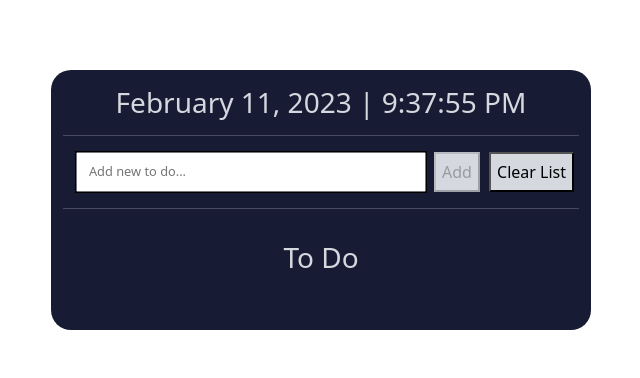
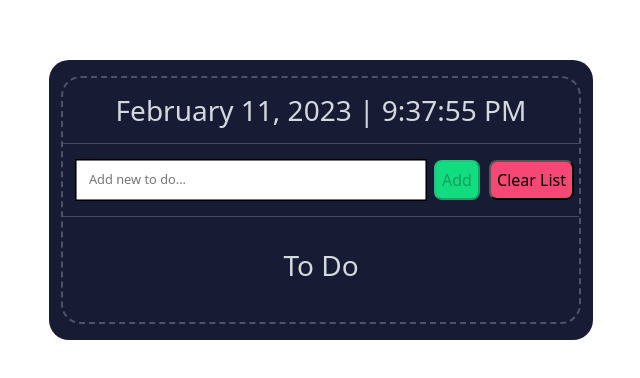
Before and after one commit to rossiny-o/ToDoListApp, a React (Create React App) app: page / in a window 1280 px wide. Shown: the part 200-578 px from the top of the page, without its empty margins (319-959 px from the left). Built offline with nearby package versions, Linux system fonts and the light colour scheme.

Commit message:
new design 3

```diff
--- a/src/App.css
+++ b/src/App.css
@@ -4,34 +4,36 @@ body{
   align-items:center;
   justify-content: center;
   min-height: 100vh;
-
+  font-family: 'Franklin Gothic Medium', 'Arial Narrow', Arial, sans-serif;
 }
-
-/* *{
-  outline: 1px dashed red;
-} */
 
 
 .container {
 	padding: 1em;
 	background-color:#181B34;
-  /* border: 3px dashed black; */
   border-radius: 20px;
   color: #D5D8DF;
+  /* border: 3px dashed black; */
 
+}
+
+.container-border{
+  padding-top: 1rem;
+  padding-bottom: none;
+  padding: auto;
+  border: 2px dashed rgb(213, 216, 223, 0.3);
+  border-radius: 20px ;
 }
 
 
 /* start of second row: Input form for new todo */
 
 .add-todo-form {
-	/* outline: 0.5px solid red; */
   padding-left: 0.3rem;
   padding-right: 0.3rem;
 	display: flex;
 	flex-direction: row;
-
-
+	/* outline: 0.5px solid red; */
 }
 
 .todo-input-form {
@@ -50,11 +52,19 @@ body{
   margin-right: 1rem;
 }
 
-button {
-  background-color:#D5D8DF;
+#add-btn, #clear-btn {
+  border-radius: .5rem;
   padding: 0.1rem 0.4rem;
+}
 
+#add-btn{
+  background-color:#11DD80;
 }
+
+#clear-btn{
+  background-color:#F74875 ;
+}
+
 
 /* end of second row */
 
@@ -75,15 +85,19 @@ h3{
 }
 
 .todo-edit{
-  margin-left: .3rem;
-  padding: 1rem;
+  margin-left: auto;
+  margin-right: auto;
+  padding: 0.3rem;
 }
 
 .todo {
   display: flex;
   flex-wrap: nowrap;
   align-items: center;
-	padding-right: 1em;
+  margin-left: auto;
+  margin-right: auto;
+	padding-top: .3rem;
+	padding-bottom: .3rem;
   margin: .4rem;
   border: 0.3px solid #D5D8DF;
   border-radius: .5rem;
@@ -135,6 +149,8 @@ h3{
   /* outline: 1px solid rgb(220, 22, 22); */
 }
 .todo-text {
+  /* margin-left: auto; */
+  margin-right: auto;
 	font-size: small;
 	font-weight: bold;
 }
--- a/src/App.js
+++ b/src/App.js
@@ -76,6 +76,7 @@ function ToDoList() {
 
   return (
     <div className="container">
+      <div className="container-border">
       <div className="row">
         <div className="col">
           <h3>
@@ -97,11 +98,11 @@ function ToDoList() {
               ref={inputRef}
               value={inputValue}
             />
-            <button id="btn" type="submit" disabled={!inputValue}>
+            <button id="add-btn" type="submit" disabled={!inputValue}>
               Add
             </button>
             &nbsp;&nbsp;
-            <button id="btn" onClick={handleClear}>
+            <button id="clear-btn" onClick={handleClear}>
               Clear List
             </button>
           </form>
@@ -120,13 +121,16 @@ function ToDoList() {
               onDelete={handleDelete}
               onEdit={handleEdit}
             />
-          ))}
+            ))}
+
         </div>
       </div>
+      </div>
+
+
     </div>
   );
 }
-
 
 function ToDoItem({ id, text, onDelete, onEdit }) {
   const [isEditing, setIsEditing] = useState(false);
@@ -144,11 +148,9 @@ function ToDoItem({ id, text, onDelete, onEdit }) {
     setIsEditing(false);
   }
 
-
-
   if (isEditing) {
     return (
-      <div className="todo-table-grid">
+      <div className="todo">
         <div className="todo-edit">
           <input
             className="editIteminput"
@@ -156,19 +158,20 @@ function ToDoItem({ id, text, onDelete, onEdit }) {
             onChange={(e) => setNewText(e.target.value)}
           />
           &nbsp;&nbsp;
-          <span onClick={handleSave}><SendFill className="saveicon-color"/></span>
+          <span onClick={handleSave}>
+            <SendFill className="saveicon-color" />
+          </span>
           &nbsp;&nbsp;
-          <span onClick={() => onDelete(id)}><Trash3Fill className="trashicon-color"/></span>
-
+          <span onClick={() => onDelete(id)}>
+            <Trash3Fill className="trashicon-color" />
+          </span>
         </div>
-
-
       </div>
     );
   }
 
   return (
-    <label htmlFor="todo" className={isChecked ? "todo-text-strike" : ""} >
+    <label htmlFor="todo" className={isChecked ? "todo-text-strike" : ""}>
       <div className="todo">
         <div>
           <input
@@ -179,29 +182,33 @@ function ToDoItem({ id, text, onDelete, onEdit }) {
           />
         </div>
 
-        <h3 className="todo-text" onClick={() => setIsEditing(true)}>
+        <h4 className="todo-text" onClick={() => setIsEditing(true)}>
           {text}
-        </h3>
+        </h4>
+
+
 
         <div className="button-group">
           {isEditing ? (
-           <span onClick={handleSave}><SendFill className="saveicon-color"/></span>
+            <span onClick={handleSave}>
+              <SendFill className="saveicon-color" />
+            </span>
           ) : (
-            <span onClick={() => setIsEditing(true)}><PencilFill className="pencilicon-color" /></span>
+            <span onClick={() => setIsEditing(true)}>
+              <PencilFill className="pencilicon-color" />
+            </span>
           )}
+          <div className="dropdown-group">
+            <UserDropdown />
+            <StatusDropdown />
+          </div>
           &nbsp;&nbsp;
-          <span onClick={() => onDelete(id)}><Trash3Fill className="trashicon-color"/></span>
+          <span onClick={() => onDelete(id)}>
+            <Trash3Fill className="trashicon-color" />
+          </span>
         </div>
+      </div>
 
-        <div className="dropdown-group">
-          <UserDropdown />
-          <StatusDropdown />
-        </div>
-
-
-
-
-      </div>
     </label>
   );
 }
```
